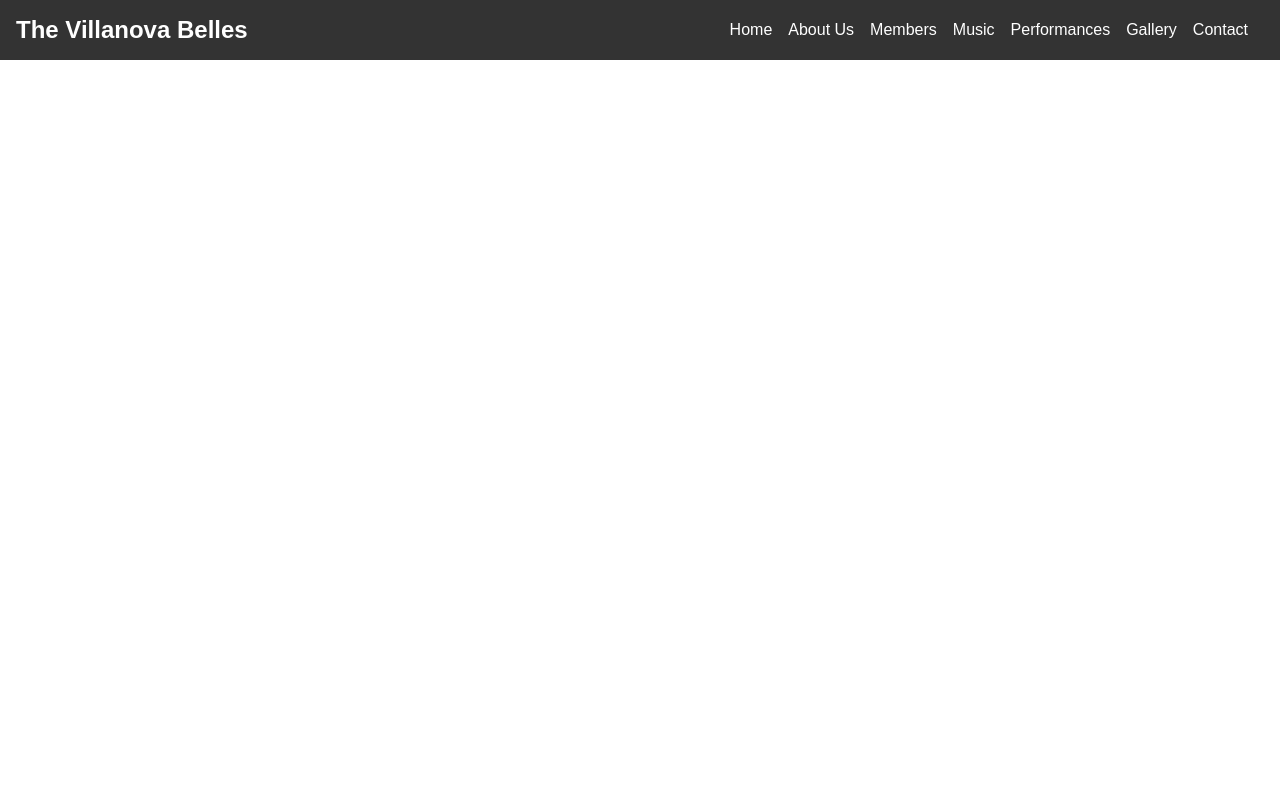
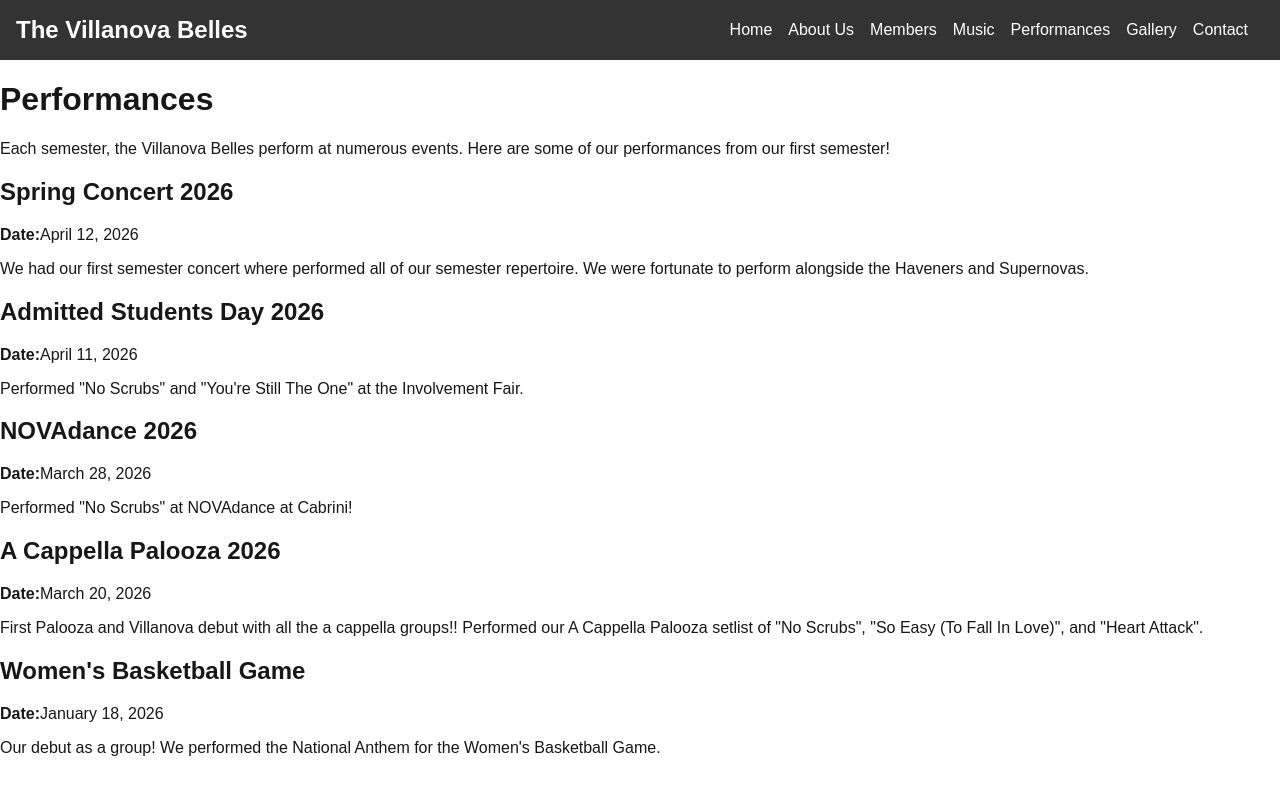
Before and after one commit to karalindonen/belles, a Next.js app: page /performances in a window 1280 px wide. Shown: the top 794 px of the page. Built offline with nearby package versions, Linux system fonts and the light colour scheme.

Commit message:
added to performances page and edited database

```diff
--- a/app/about/page.js
+++ b/app/about/page.js
@@ -1,6 +1,6 @@
 export default function About() {
   return (
-    <div>
+    <div className="about-page">
       <h1>About Us</h1>
       <p>
         The Villanova Belles is the newest all-treble a cappella group at Villanova University. Founded in the fall of 2025 by sophomores Katie
--- a/app/contact/page.js
+++ b/app/contact/page.js
@@ -1,6 +1,10 @@
 export default function Contact () {
     return (
-        <div>
+        <div className="contact-page">
+            <h2>Contact Us</h2>
+            <h3>General</h3>
+            <p><strong>Executive Director: Katie Koslow</strong>
+            kkoslow@villanova.edu</p>
 
         </div>
     );
--- a/app/database.json
+++ b/app/database.json
@@ -146,7 +146,7 @@
             "spotify": "https://open.spotify.com/track/1V6gIisPpYqgFeWbMLI0bA?si=6299300c995f49c9"
         },
         "musicId4": {
-            "title": "Young and Beautiful",
+            "title": "Young And Beautiful",
             "artist": "Lana Del Rey",
             "arrangement": "Erin McFadden",
             "vocal percussion": "",
@@ -163,7 +163,7 @@
         },
         "musicId6": {
             "title": "Staying",
-            "artist": "Lizzie McAlpine",
+            "artist": "Lizzy McAlpine",
             "arrangement": "Maya Harner",
             "vocal percussion": "Mariana Diana",
             "soloist(s)": ["Nora King"],
--- a/app/performances/page.js
+++ b/app/performances/page.js
@@ -1,7 +1,48 @@
 export default function Performances () {
     return (
-        <div>
+        <main className="performances-page">
+            <h1>Performances</h1>
 
-        </div>
+            <p>Each semester, the Villanova Belles perform at numerous
+                events. Here are some of our performances from our first semester!</p>
+
+            <section>
+                <div>
+                    <h2>Spring Concert 2026</h2>
+                    <p><strong>Date:</strong>April 12, 2026</p>
+                    <p>
+                        We had our first semester concert where performed all of our semester
+                         repertoire. We were fortunate to perform alongside the Haveners and Supernovas.
+                    </p>
+                </div>
+
+                <div>
+                    <h2>Admitted Students Day 2026</h2>
+                    <p><strong>Date:</strong>April 11, 2026</p>
+                    <p>Performed "No Scrubs" and "You're Still The One" at the Involvement Fair.</p>
+                </div>
+
+                <div>
+                    <h2>NOVAdance 2026</h2>
+                    <p><strong>Date:</strong>March 28, 2026</p>
+                    <p>Performed "No Scrubs" at NOVAdance at Cabrini!</p>
+                </div>
+
+                <div>
+                    <h2>A Cappella Palooza 2026</h2>
+                    <p><strong>Date:</strong>March 20, 2026</p>
+                    <p>
+                        First Palooza and Villanova debut with all the a cappella groups!! Performed
+                        our A Cappella Palooza setlist of "No Scrubs", "So Easy (To Fall In Love)", and "Heart Attack".
+                    </p>
+                </div>
+
+                <div>
+                    <h2>Women's Basketball Game</h2>
+                    <p><strong>Date:</strong>January 18, 2026</p>
+                    <p>Our debut as a group! We performed the National Anthem for the Women's Basketball Game.</p>
+                </div>
+            </section>
+        </main>
     );
 }
```
